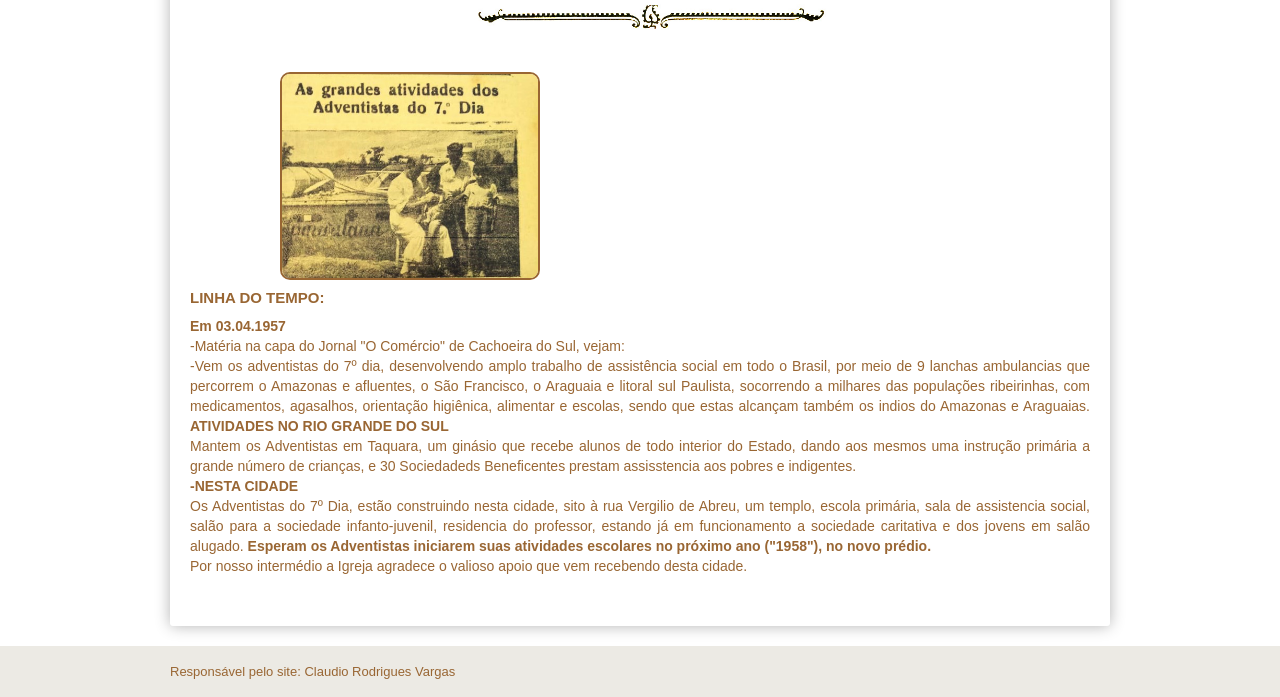
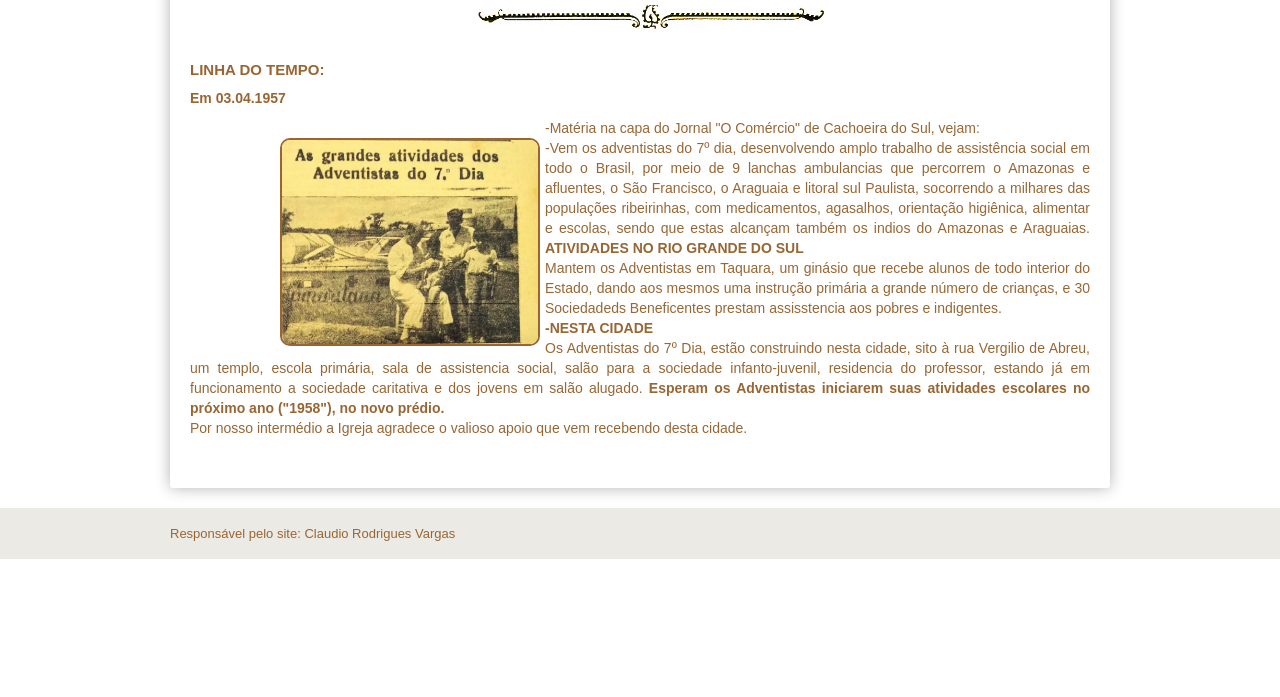
Before and after one commit to claudiovargas1955/claudiovargas1955.github.io, a Jekyll site: the page built from _pages/ensino-da-iasd-cachoeira-do-sul.html, in a window 1280 px wide. Shown: the part 1045-1742 px from the top of the page. Built offline with Jekyll 4.4.1, drawn with Linux system fonts in a browser that asks for light colours; some web fonts are replaced; after the commit the page ends 1604 px from its top, so only the background shows below that.

Commit message:
Update ensino-da-iasd-cachoeira-do-sul.html

```diff
--- a/_pages/ensino-da-iasd-cachoeira-do-sul.html
+++ b/_pages/ensino-da-iasd-cachoeira-do-sul.html
@@ -124,10 +124,10 @@
 <h3>Escola IASD Cachoeira do Sul<br>Março/1958</h3></figcaption></figure>
 <img class="dir3" style="float:center"; src="/images/Separador2.jpg" class="img-responsive" width="400px" title="";/><br>
 
-<p><img class="esq2" style="float:center"; src="/images/o comercio.jpg" class="img-responsive" width="260px" title="Jornal O Comércio de
-03.04.1957";/>
 <p></p><h5>LINHA DO TEMPO:</h5></p>
 <p><b>Em 03.04.1957</b><br>
+<p><img class="esq2" style="float:left"; src="/images/o comercio.jpg" class="img-responsive" width="260px" title="Jornal O Comércio de
+03.04.1957";/>
 -Matéria na capa do Jornal "O Comércio" de Cachoeira do Sul, vejam:<br>
 -Vem os adventistas do 7º dia, desenvolvendo amplo trabalho de assistência social em todo o Brasil, por meio
 de 9 lanchas ambulancias que percorrem o Amazonas e afluentes, o São Francisco, o Araguaia e litoral sul Paulista,
```
